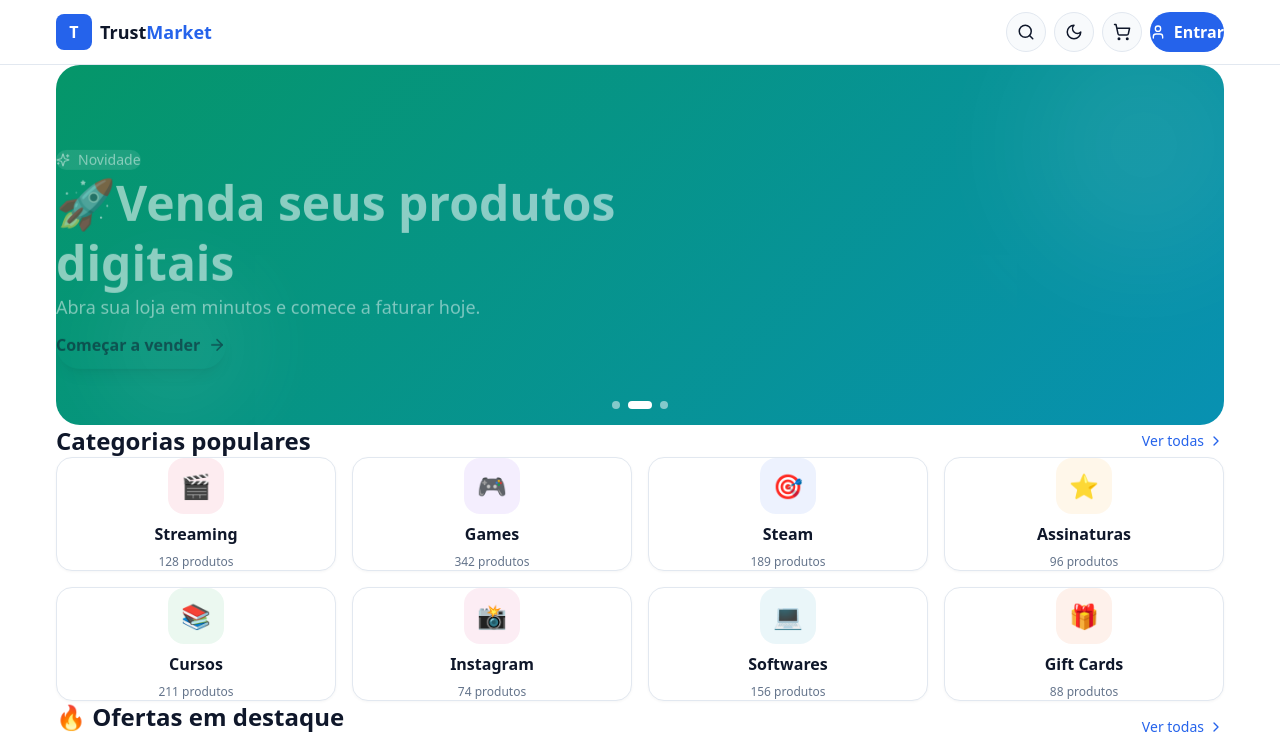
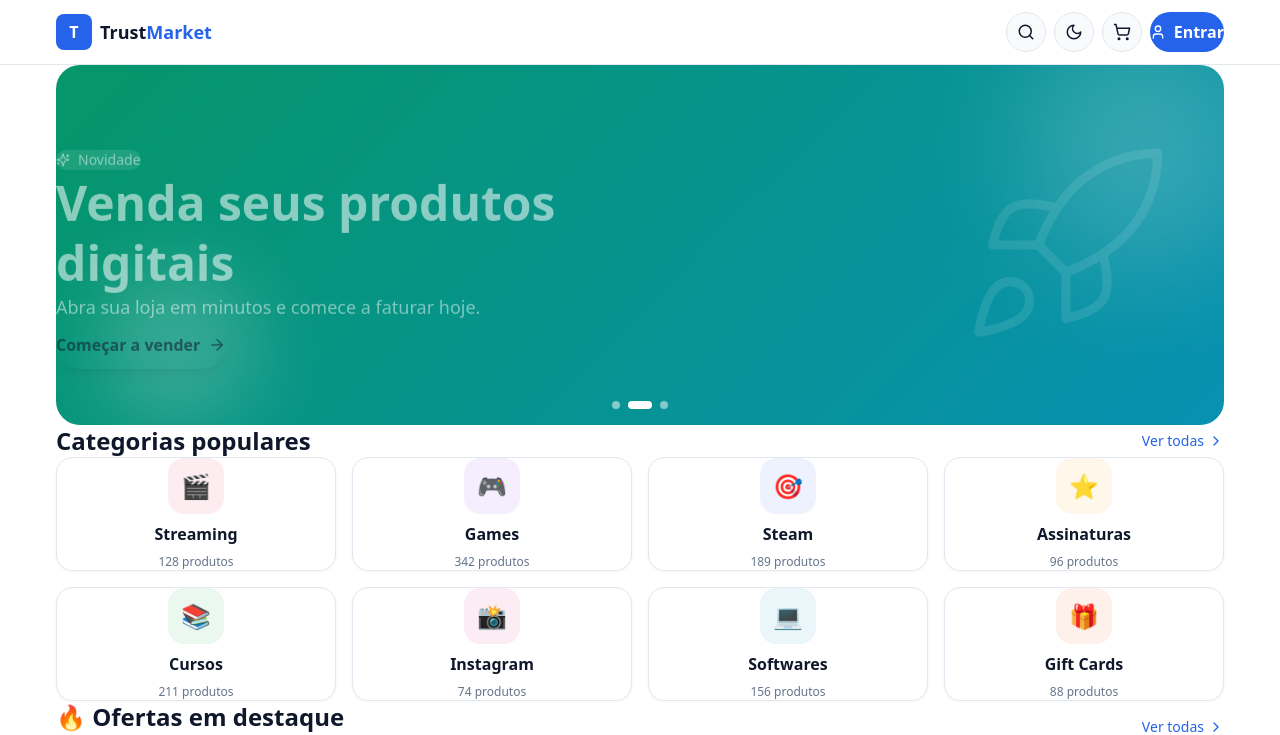
Before and after one commit to joaoqvnnn/Loja-compelto, a React (Vite) app in the folder web/: page / in a window 1280 px wide. Shown: the top 735 px of the page. Built offline with nearby package versions, Linux system fonts and the light colour scheme.

Commit message:
Add new icons to Hero component banners

```diff
--- a/web/src/components/Hero.jsx
+++ b/web/src/components/Hero.jsx
@@ -1,42 +1,41 @@
 import { useEffect, useState } from 'react'
 import { motion, AnimatePresence } from 'framer-motion'
-import { ArrowRight, Sparkles } from 'lucide-react'
+import { ArrowRight, Sparkles, Zap, Rocket, Flame } from 'lucide-react'
 
 /* =========================================================
-   BANNERS — depois isso virá do banco de dados (admin cria)
-   Por enquanto estão aqui pra você ver o efeito funcionando.
+   BANNERS — depois virão do banco de dados (admin cria,
+   escolhe o ícone, o gradiente, o texto e o link do botão)
    ========================================================= */
 const BANNERS = [
   {
     id: 1,
+    Icone: Zap,
     titulo: 'Produtos digitais com entrega automática',
     subtitulo: 'Compre e receba na hora. Sem espera, sem enrolação.',
     cta: 'Explorar agora',
     gradiente: 'linear-gradient(135deg, #2563eb 0%, #7c3aed 100%)',
-    emoji: '⚡',
   },
   {
     id: 2,
+    Icone: Rocket,
     titulo: 'Venda seus produtos digitais',
     subtitulo: 'Abra sua loja em minutos e comece a faturar hoje.',
     cta: 'Começar a vender',
     gradiente: 'linear-gradient(135deg, #059669 0%, #0891b2 100%)',
-    emoji: '🚀',
   },
   {
     id: 3,
+    Icone: Flame,
     titulo: 'Ofertas com até 70% OFF',
     subtitulo: 'Aproveite descontos em keys, cursos, assinaturas e mais.',
     cta: 'Ver ofertas',
     gradiente: 'linear-gradient(135deg, #dc2626 0%, #f59e0b 100%)',
-    emoji: '🔥',
   },
 ]
 
 export default function Hero() {
   const [atual, setAtual] = useState(0)
 
-  /* Troca automática a cada 5 segundos */
   useEffect(() => {
     const t = setInterval(() => {
       setAtual(i => (i + 1) % BANNERS.length)
@@ -45,6 +44,7 @@ export default function Hero() {
   }, [])
 
   const banner = BANNERS[atual]
+  const { Icone } = banner
 
   return (
     <section className="container-app pt-6 pb-10">
@@ -52,13 +52,18 @@ export default function Hero() {
         className="relative overflow-hidden rounded-3xl min-h-[280px] sm:min-h-[360px] flex items-center"
         style={{ background: banner.gradiente, transition: 'background 0.6s ease' }}
       >
-        {/* Bolhas decorativas de fundo */}
+        {/* Bolhas decorativas */}
         <div className="absolute inset-0 opacity-20 pointer-events-none">
-          <div className="absolute -top-10 -right-10 w-60 h-60 rounded-full bg-white/40 blur-3xl" />
-          <div className="absolute bottom-0 left-10 w-40 h-40 rounded-full bg-white/30 blur-2xl" />
+          <div className="absolute -top-10 -right-10 w-60 h-60 rounded-full bg-white blur-3xl" />
+          <div className="absolute bottom-0 left-10 w-40 h-40 rounded-full bg-white blur-2xl" />
         </div>
 
-        {/* Conteúdo animado */}
+        {/* Ícone grande decorativo no fundo (lado direito) */}
+        <div className="absolute right-4 sm:right-12 top-1/2 -translate-y-1/2 opacity-10 pointer-events-none">
+          <Icone size={220} color="white" strokeWidth={1} />
+        </div>
+
+        {/* Conteúdo */}
         <div className="relative z-10 px-6 sm:px-12 py-10 max-w-2xl">
           <AnimatePresence mode="wait">
             <motion.div
@@ -68,7 +73,7 @@ export default function Hero() {
               exit={{ opacity: 0, y: -20 }}
               transition={{ duration: 0.5, ease: 'easeOut' }}
             >
-              {/* Selo "novidade" */}
+              {/* Selo */}
               <div className="inline-flex items-center gap-2 bg-white/20 backdrop-blur px-3 py-1 rounded-full text-white text-sm mb-4">
                 <Sparkles size={14} />
                 <span>Novidade</span>
@@ -76,7 +81,6 @@ export default function Hero() {
 
               {/* Título */}
               <h1 className="text-3xl sm:text-5xl font-bold text-white leading-tight mb-3">
-                <span className="mr-2">{banner.emoji}</span>
                 {banner.titulo}
               </h1>
 
@@ -85,7 +89,7 @@ export default function Hero() {
                 {banner.subtitulo}
               </p>
 
-              {/* Botão CTA */}
+              {/* Botão */}
               <motion.button
                 whileHover={{ scale: 1.05 }}
                 whileTap={{ scale: 0.97 }}
@@ -98,7 +102,7 @@ export default function Hero() {
           </AnimatePresence>
         </div>
 
-        {/* Indicadores (bolinhas) */}
+        {/* Indicadores */}
         <div className="absolute bottom-4 left-1/2 -translate-x-1/2 flex gap-2 z-20">
           {BANNERS.map((b, i) => (
             <button
```
